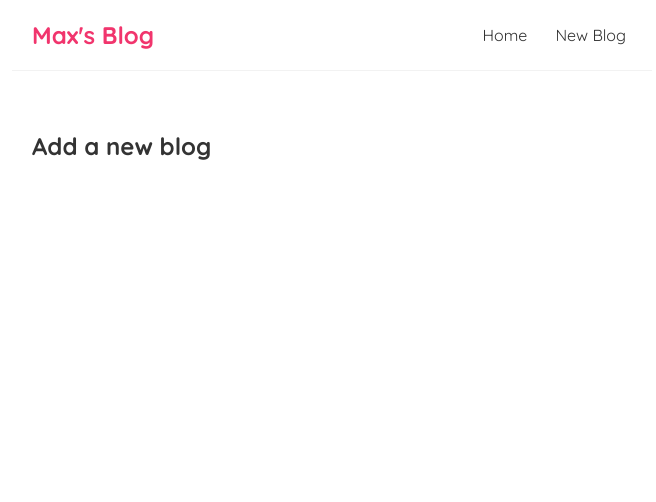
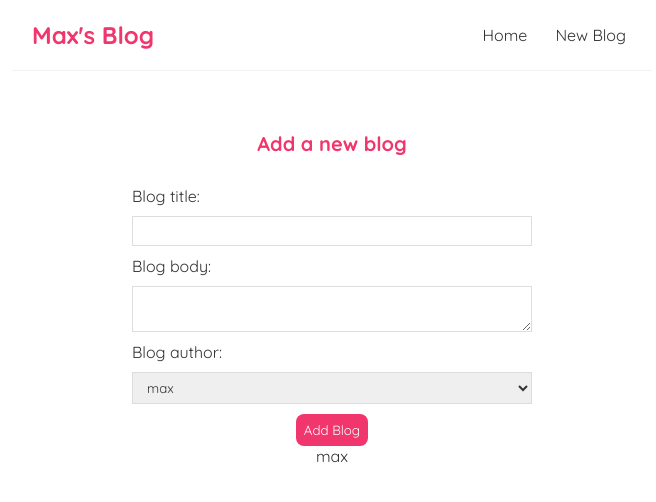
Before and after one commit to maxdemaio/react-micro-blog, a React (Create React App) app: page /create in a window 1280 px wide. Shown: the top 502 px of the page, without its empty margins (308-964 px from the left). Built offline with nearby package versions, Linux system fonts and the light colour scheme; the HTML template or start-up script is replaced by a standard one.

Commit message:
Started adding controlled inputs with state for create route

```diff
--- a/src/Create.js
+++ b/src/Create.js
@@ -1,7 +1,39 @@
+import { useState } from 'react';
+
 const Create = () => {
+    const [title, setTitle] = useState('');
+    const [body, setBody] = useState('');
+    const [author, setAuthor] = useState('max');
+
     return (
         <div className="create">
             <h2>Add a new blog</h2>
+            <form>
+                <label>Blog title:</label>
+                <input
+                    type="text"
+                    required
+                    value={title}
+                    onChange={(e) => setTitle(e.target.value)}
+                />
+                <label>Blog body:</label>
+                <textarea
+                    required
+                    onChange={(e) => setBody(e.target.value)}
+                ></textarea>
+                <label>Blog author:</label>
+                <select
+                    value={author}
+                    onChange={(e) => setAuthor(e.target.value)}
+                >
+                    <option value="max">max</option>
+                    <option value="alice">alice</option>
+                </select>
+                <button>Add Blog</button>
+            </form>
+            <p>{title}</p>
+            <p>{body}</p>
+            <p>{author}</p>
         </div>
      );
 }
--- a/src/index.css
+++ b/src/index.css
@@ -69,3 +69,35 @@
   border-radius: 8px;
   cursor: pointer;
 }
+
+/* create new blog form */
+.create {
+  max-width: 400px;
+  margin: 0 auto;
+  text-align: center;
+}
+.create label {
+  text-align: left;
+  display: block;
+}
+.create h2 {
+  font-size: 20px;
+  color: #f1356d;
+  margin-bottom: 30px;
+}
+.create input, .create textarea, .create select {
+  width: 100%;
+  padding: 6px 10px;
+  margin: 10px 0;
+  border: 1px solid #ddd;
+  box-sizing: border-box;
+  display: block;
+}
+.create button {
+  background: #f1356d;
+  color: #fff;
+  border: 0;
+  padding: 8px;
+  border-radius: 8px;
+  cursor: pointer;
+}
```
Also changed, not shown: 1 other file (tests, documents, lock files or other folders).
